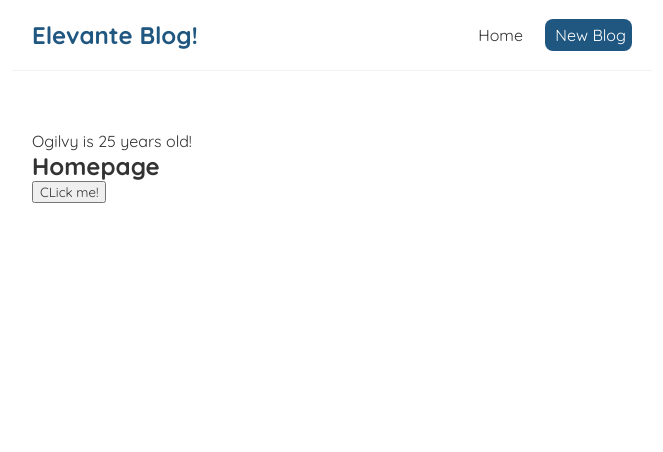
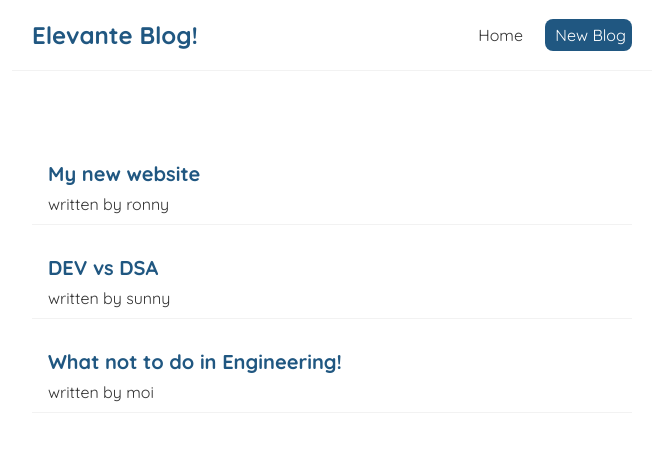
Before and after one commit to rajyashhh/elevante-blog, a React (Create React App) app: page / in a window 1280 px wide. Shown: the top 452 px of the page, without its empty margins (308-971 px from the left). Built offline with nearby package versions, Linux system fonts and the light colour scheme.

Commit message:
added blogs list

```diff
--- a/src/Home.js
+++ b/src/Home.js
@@ -4,22 +4,22 @@
 
 const Home = () => {
 
-
-    const [name, setName] = useState('Ogilvy');
-    const [age, setAge] = useState(25);
-    function handleClick(){
-        setName('Yash');
-        setAge(19);
-    }
+    const[blogs, setBlogs] = useState([
+        {title : 'My new website', body: 'lorem ipsum...', author: 'ronny', id: 1},
+        {title : 'DEV vs DSA', body: 'lorem ipsum...', author: 'sunny', id: 2},
+        {title : 'What not to do in Engineering!', body: 'lorem ipsum...', author: 'moi', id: 3},
+    ])
 
 
 
     return (
         <div className="home">
-            <p>{name} is {age} years old!</p>
-            <h2>Homepage</h2>
-            <button onClick={handleClick}>CLick me!</button>
-
+            {blogs.map((blog)=>(
+                <div className="blog-preview" key={blog.id}>
+                    <h2>{blog.title}</h2>
+                    <p>written by {blog.author}</p>
+                </div>
+            ))}
         </div>
      );
 }
--- a/src/index.css
+++ b/src/index.css
@@ -37,3 +37,20 @@
   margin: 40px auto;
   padding: 20px;
 }
+
+.blog-preview{
+  padding: 10px 16px;
+  margin: 20px 0;
+  border-bottom: 1px solid #f2f2f2;
+  /* background-color: black; */
+}
+
+.blog-preview:hover {
+  box-shadow: 1px 3px 5px rgba(0,0,0,0.1);
+}
+
+.blog-preview h2{
+  font-size: 20px;
+  color: #205781;
+  margin-bottom: 8px;
+}
```
